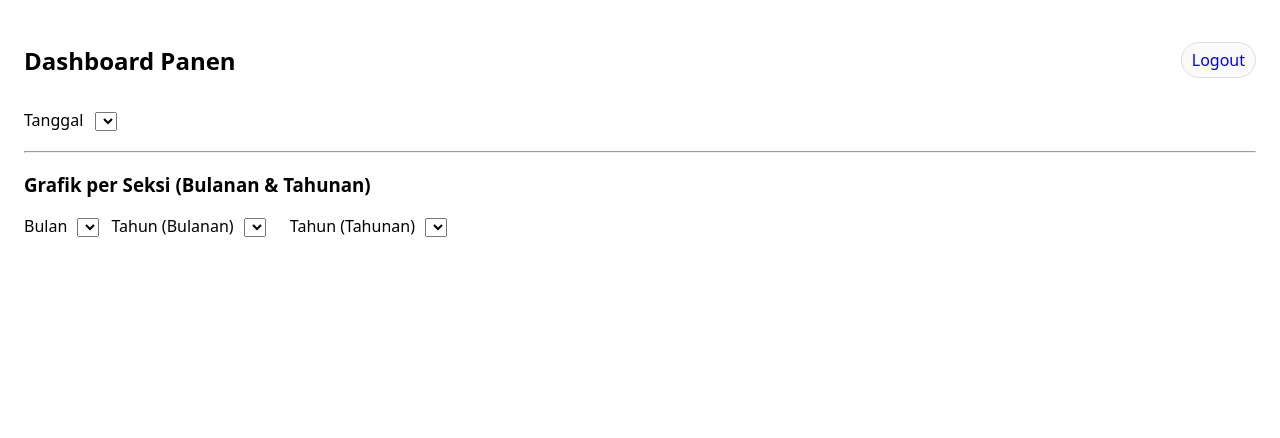
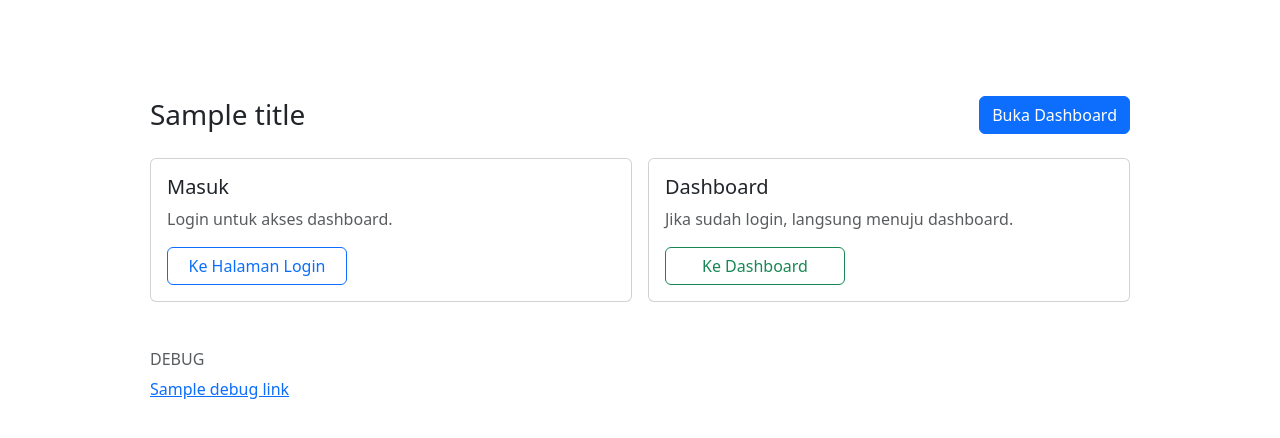
Before and after one commit to lishaaaaa/izul-panen-dashboard, a Flask app: template templates/index.html in a window 1280 px wide. Shown: the top 438 px of the page. Run offline with Flask 3, Linux system fonts and the light colour scheme; the template is opened without the code that fills it: most values are stand-ins (such as "Sample title", 1, 10 or a date in 2020); lists and menus that the app fills with data are empty.

Commit message:
Update index.html

```diff
--- a/templates/index.html
+++ b/templates/index.html
@@ -1,208 +1,47 @@
 <!doctype html>
 <html lang="id">
 <head>
-  <meta charset="utf-8"/>
-  <meta name="viewport" content="width=device-width,initial-scale=1"/>
-  <title>Dashboard Panen</title>
-  <link rel="stylesheet" href="/static/style.css"/>
-  <script src="https://cdn.jsdelivr.net/npm/chart.js"></script>
+  <meta charset="utf-8" />
+  <meta name="viewport" content="width=device-width,initial-scale=1" />
+  <title>{{ title }}</title>
+  <link rel="stylesheet" href="https://cdn.jsdelivr.net/npm/bootstrap@5.3.3/dist/css/bootstrap.min.css">
+  <style>
+    body{background:#fff} .wrap{max-width:980px;margin:6rem auto}
+    .card-link{min-width:180px}
+  </style>
 </head>
 <body>
-  <header style="display:flex;align-items:center;justify-content:space-between;margin-bottom:12px">
-    <h2>Dashboard Panen</h2>
-    <a href="/logout" class="pill" style="text-decoration:none">Logout</a>
-  </header>
+  <div class="wrap">
+    <div class="d-flex justify-content-between align-items-center mb-4">
+      <h1 class="h3 m-0">{{ title }}</h1>
+      <a href="/dashboard" class="btn btn-primary">Buka Dashboard</a>
+    </div>
 
-  <!-- ====== FILTER HARIAN ====== -->
-  <div class="controls">
-    <label for="datePick" style="margin-right:8px;">Tanggal</label>
-    <select id="datePick"></select>
-  </div>
+    <div class="row g-3">
+      <div class="col-md-6">
+        <div class="card"><div class="card-body">
+          <h2 class="h5">Masuk</h2>
+          <p class="text-muted mb-3">Login untuk akses dashboard.</p>
+          <a class="btn btn-outline-primary card-link" href="/login">Ke Halaman Login</a>
+        </div></div>
+      </div>
+      <div class="col-md-6">
+        <div class="card"><div class="card-body">
+          <h2 class="h5">Dashboard</h2>
+          <p class="text-muted mb-3">Jika sudah login, langsung menuju dashboard.</p>
+          <a class="btn btn-outline-success card-link" href="/dashboard">Ke Dashboard</a>
+        </div></div>
+      </div>
+    </div>
 
-  <!-- RINGKASAN -->
-  <div id="ringkasan" class="row"></div>
-
-  <!-- TABEL PER-SEKSI -->
-  <div id="tables"></div>
-
-  <hr/>
-
-  <!-- ====== KONTROL GRAFIK BULAN & TAHUN ====== -->
-  <h3>Grafik per Seksi (Bulanan & Tahunan)</h3>
-  <div class="controls" style="gap:12px;display:flex;flex-wrap:wrap;align-items:center">
-    <div>
-      <label style="margin-right:6px;">Bulan</label>
-      <select id="month"></select>
-    </div>
-    <div>
-      <label style="margin-right:6px;">Tahun (Bulanan)</label>
-      <select id="year-month"></select>
-    </div>
-    <div style="margin-left:12px">
-      <label style="margin-right:6px;">Tahun (Tahunan)</label>
-      <select id="year-only"></select>
+    <div class="mt-5">
+      <h3 class="h6 text-uppercase text-muted">Debug</h3>
+      <ul class="list-unstyled">
+        {% for href, label in debug_links %}
+        <li><a href="{{ href }}">{{ label }}</a></li>
+        {% endfor %}
+      </ul>
     </div>
   </div>
-
-  <!-- KANVAS GRAFIK -->
-  <div id="charts" class="grid" style="margin-top:8px;"></div>
-
-<script>
-/* Konstanta dari server */
-const SECTIONS = {{ sections|tojson }};
-let charts = {};
-
-/* ====== UTIL ====== */
-function fmt(n){ return (Number(n)||0).toLocaleString('id-ID'); }
-
-/* ====== INIT ====== */
-loadDates();
-
-/* ====== DATA LOADER ====== */
-async function loadDates(){
-  const r = await fetch('/api/dates');
-  const dates = await r.json();
-  const sel = document.getElementById('datePick');
-  sel.innerHTML = '';
-  dates.forEach(d=>{
-    const o = document.createElement('option');
-    o.value = d;
-    o.textContent = d; // sudah pakai kolom "Hari Tanggal Hari ini"
-    sel.appendChild(o);
-  });
-  if(dates.length){
-    sel.value = dates[dates.length-1]; // default: tanggal terakhir
-  }
-  sel.onchange = refresh;
-  await loadYearMonthSelectors();
-  await refresh();
-}
-
-async function loadYearMonthSelectors(){
-  const years = await (await fetch('/api/years')).json();
-  const yearMonthSel = document.getElementById('year-month');
-  const yearOnlySel  = document.getElementById('year-only');
-
-  yearMonthSel.innerHTML = '';
-  yearOnlySel.innerHTML  = '';
-  years.forEach(y=>{
-    const o1 = document.createElement('option'); o1.value=y; o1.textContent=y; yearMonthSel.appendChild(o1);
-    const o2 = document.createElement('option'); o2.value=y; o2.textContent=y; yearOnlySel.appendChild(o2);
-  });
-
-  await refreshMonthsFor(yearMonthSel.value);
-
-  yearMonthSel.onchange = async ()=>{
-    await refreshMonthsFor(yearMonthSel.value);
-    await drawAllCharts();
-  };
-  document.getElementById('month').onchange = drawAllCharts;
-  yearOnlySel.onchange = drawAllCharts;
-}
-
-async function refreshMonthsFor(year){
-  const months = await (await fetch('/api/months?year='+encodeURIComponent(year))).json();
-  const monSel = document.getElementById('month');
-  monSel.innerHTML = '';
-  months.forEach(m=>{
-    const o = document.createElement('option');
-    o.value = m; o.textContent = m; // 1..12
-    monSel.appendChild(o);
-  });
-}
-
-/* ====== TABEL & RINGKASAN ====== */
-function makeTable(seksi, rows, total){
-  let html = `
-    <h4>Seksi ${seksi}</h4>
-    <table class="table">
-      <thead><tr><th>Nama Pemanen</th><th class="num">Jumlah Janjang</th></tr></thead>
-      <tbody>`;
-  rows.forEach(r=>{
-    html += `<tr><td>${r.nama || '-'}</td><td class="num">${fmt(r.janjang)}</td></tr>`;
-  });
-  const tot = total != null ? total : rows.reduce((a,b)=>a+(Number(b.janjang)||0),0);
-  html += `</tbody>
-      <tfoot><tr><th style="text-align:right">Total</th><th class="num">${fmt(tot)}</th></tr></tfoot>
-    </table>`;
-  return html;
-}
-
-async function refresh(){
-  const d = document.getElementById('datePick').value;
-  const r = await fetch('/api/panen?date='+encodeURIComponent(d));
-  const data = await r.json();
-
-  const ring = document.getElementById('ringkasan');
-  ring.innerHTML = `<div class="pill total">Total Tanggal Ini: <b>${fmt(data.grand_total||0)}</b></div>` +
-    SECTIONS.map(s=>`<div class="pill"><b>${s}</b>: ${fmt(data.totals[s]||0)}</div>`).join('');
-
-  const holder = document.getElementById('tables');
-  holder.innerHTML = '';
-  SECTIONS.forEach(s=>{
-    const wrap = document.createElement('div');
-    wrap.innerHTML = makeTable(s, data.groups[s]||[], data.totals[s]||0);
-    holder.appendChild(wrap);
-  });
-
-  await drawAllCharts();
-}
-
-/* ====== GRAFIK ====== */
-async function drawAllCharts(){
-  const yearForMonth = document.getElementById('year-month').value;
-  const monthSel     = document.getElementById('month').value;
-  const yearOnly     = document.getElementById('year-only').value;
-
-  const ch = document.getElementById('charts');
-  ch.innerHTML = '';
-  for (const s of SECTIONS){
-    const idM = `c_${s.replace(/\s+/g,'_')}_mon`;
-    const idY = `c_${s.replace(/\s+/g,'_')}_yr`;
-    const box = document.createElement('div');
-    box.className = 'chartbox';
-    box.innerHTML = `
-      <h4>Seksi ${s}</h4>
-      <div class="chartrow">
-        <div>
-          <canvas id="${idM}"></canvas>
-          <div class="caption">Bulanan (${yearForMonth}-${String(monthSel).padStart(2,'0')})</div>
-        </div>
-        <div>
-          <canvas id="${idY}"></canvas>
-          <div class="caption">Tahunan (${yearOnly})</div>
-        </div>
-      </div>`;
-    ch.appendChild(box);
-
-    await drawChartMonth(idM, s, yearForMonth, monthSel);
-    await drawChartYear(idY, s, yearOnly);
-  }
-}
-
-async function drawChartMonth(canvasId, seksi, year, month){
-  const res = await fetch(`/api/series_month?seksi=${encodeURIComponent(seksi)}&year=${year}&month=${month}`);
-  const js = await res.json();
-  const ctx = document.getElementById(canvasId).getContext('2d');
-  if (charts[canvasId]) charts[canvasId].destroy();
-  charts[canvasId] = new Chart(ctx, {
-    type: 'line',
-    data: { labels: js.labels, datasets: [{ label: 'Total Janjang / Hari', data: js.data, fill: true }]},
-    options: { responsive: true, scales: { y: { beginAtZero: true }}, plugins: { legend: { display: false } } }
-  });
-}
-
-async function drawChartYear(canvasId, seksi, year){
-  const res = await fetch(`/api/series_year?seksi=${encodeURIComponent(seksi)}&year=${year}`);
-  const js = await res.json();
-  const ctx = document.getElementById(canvasId).getContext('2d');
-  if (charts[canvasId]) charts[canvasId].destroy();
-  charts[canvasId] = new Chart(ctx, {
-    type: 'line',
-    data: { labels: js.labels, datasets: [{ label: 'Total Janjang / Bulan', data: js.data, fill: true }]},
-    options: { responsive: true, scales: { y: { beginAtZero: true }}, plugins: { legend: { display: false } } }
-  });
-}
-</script>
 </body>
 </html>
```
